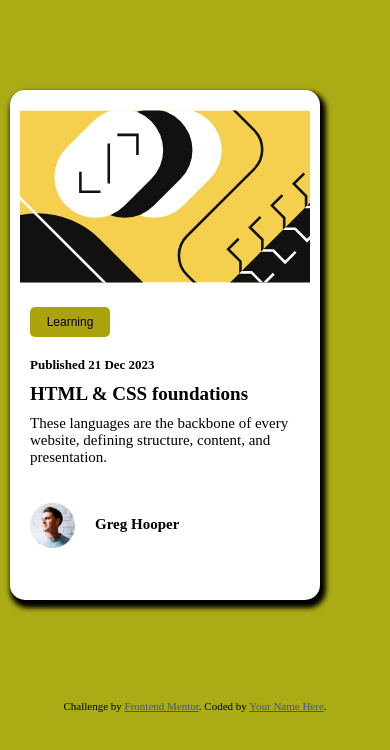
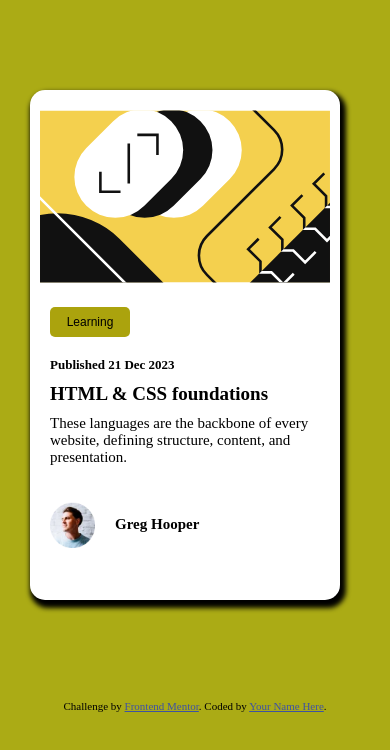
Before and after one commit to LarryMiles001/blog, a plain HTML site: page index.html in a window 390 px wide. Drawn offline with Linux system fonts and the light colour scheme.

Commit message:
Update style.css

```diff
--- a/style.css
+++ b/style.css
@@ -82,7 +82,7 @@ p{
     }
     section{
         width: 310px;
-        margin: 90px 10px 100px 10px;
+        margin: 90px 10px 100px 30px;
         height: 510px;
     }
 
```
